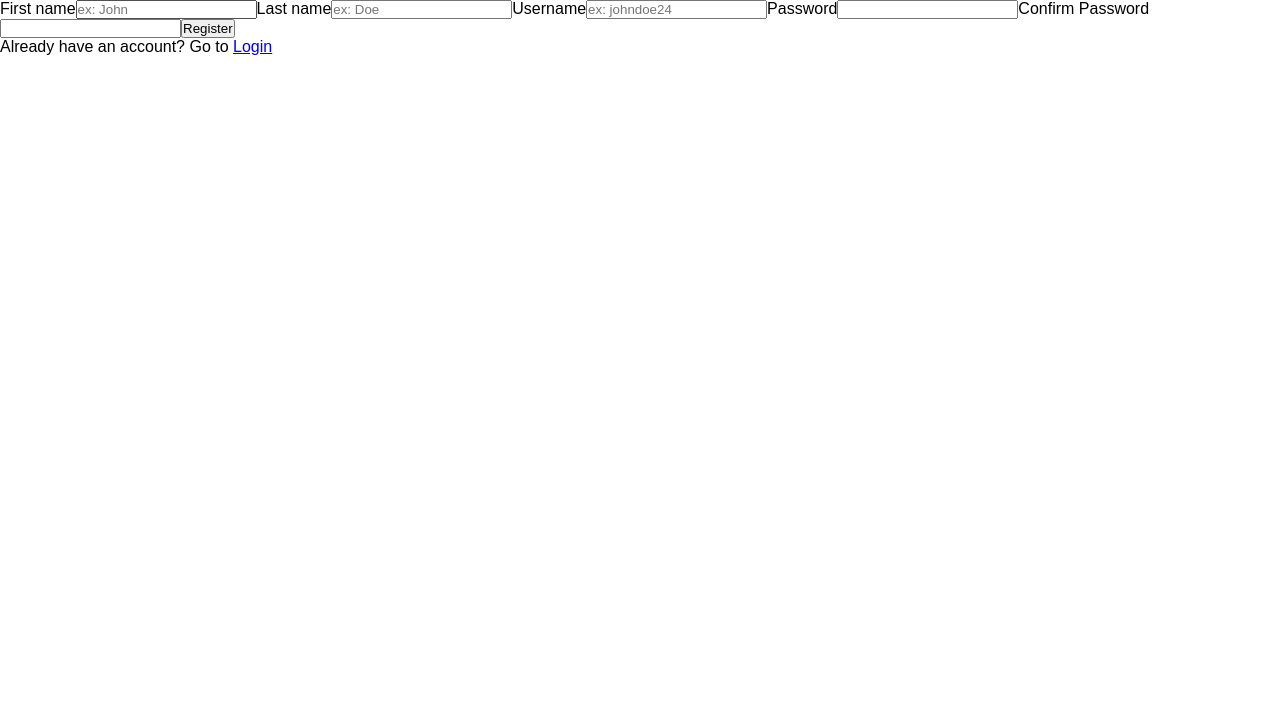
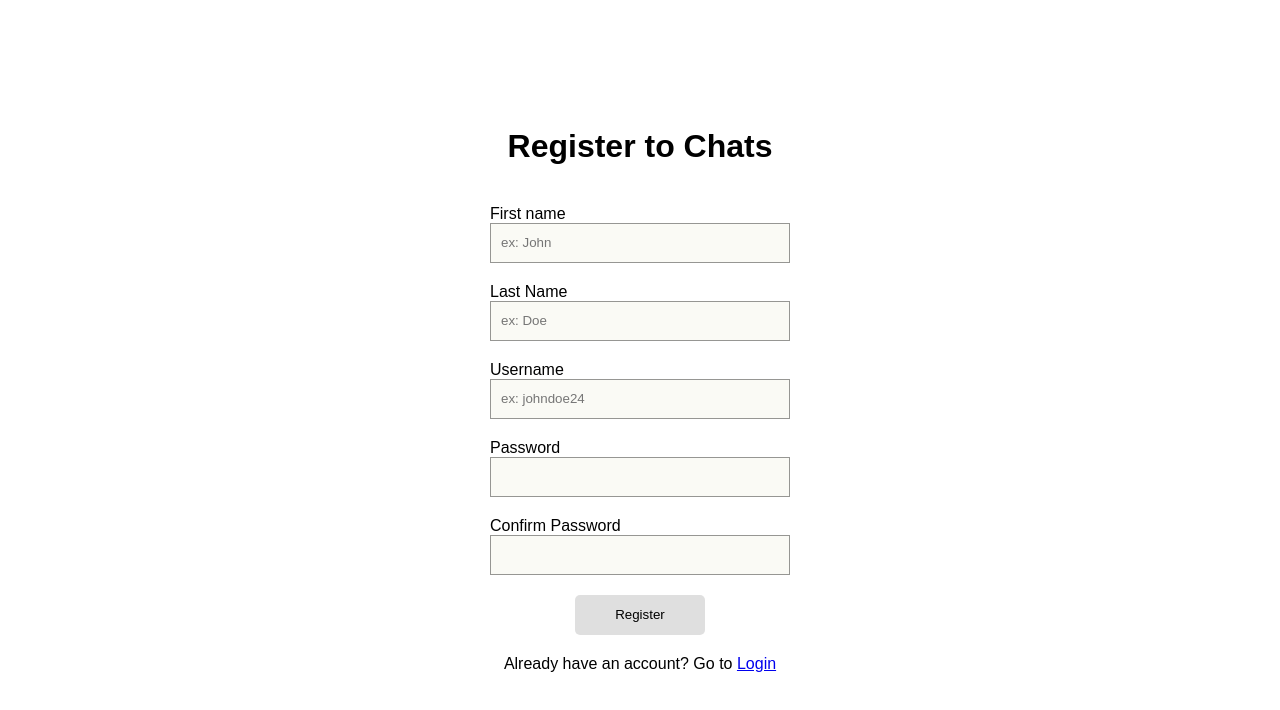
Before and after one commit to diwasrimal/conversations, a React (Vite) app in the folder frontend/: page /register in a window 1280 px wide. Shown: the top 710 px of the page. Built offline with nearby package versions, Linux system fonts and the light colour scheme.

Commit message:
Implement login and register pages

```diff
--- /dev/null
+++ b/frontend/src/components/Button.jsx
@@ -0,0 +1,19 @@
+import "../styles/Button.css";
+
+export default function Button({ children, clickHandler, style, ...rest }) {
+    // Set in ../styles/Button.css
+    const vars = {
+        "--width": style?.width || "130px",
+        "--height": style?.height || "40px",
+    };
+    return (
+        <button
+            className="button"
+            style={vars}
+            onClick={clickHandler}
+            {...rest}
+        >
+            {children}
+        </button>
+    );
+}
--- /dev/null
+++ b/frontend/src/components/InputFields.jsx
@@ -0,0 +1,18 @@
+import { forwardRef } from "react";
+import "../styles/InputFields.css";
+
+const LabeledInputField = forwardRef(({ label, ...inputProps }, ref) => {
+    const id = `${label.replace(" ", "-")}-id`;
+    return (
+        <div className="labeled-input-field-container">
+            <label htmlFor={id}>{label}</label>
+            <InputField id={id} ref={ref} {...inputProps} />
+        </div>
+    );
+});
+
+const InputField = forwardRef((inputProps, ref) => {
+    return <input className="input" ref={ref} {...inputProps} />;
+});
+
+export { InputField, LabeledInputField };
--- a/frontend/src/index.css
+++ b/frontend/src/index.css
@@ -14,9 +14,10 @@ body,
 
 :root {
     --navbar-width: 50px;
-    --vertical-seperator-color: rgba(0, 0, 0, 0.4);
-    --grey: rgba(0, 0, 0, 0.1);
+    --brown: rgba(0, 0, 0, 0.4);
+    --grey: rgba(0, 0, 0, 0.125);
     --light-grey: rgba(0, 0, 0, 0.05);
+    --dark-grey: rgba(0, 0, 0, 0.175);
     --yellowish-white: #fafaf5;
     --milky-white: #f9f9f9;
 }
--- a/frontend/src/pages/Login.jsx
+++ b/frontend/src/pages/Login.jsx
@@ -1,6 +1,9 @@
 import { useState, useRef, useEffect } from "react";
 import API_URL from "../api/url";
 import { Navigate } from "react-router-dom";
+import "../styles/Login.css";
+import { LabeledInputField } from "../components/InputFields";
+import Button from "../components/Button";
 
 export default function Login() {
     const usernameRef = useRef();
@@ -37,26 +40,26 @@ export default function Login() {
     if (loggedIn) return <Navigate to="/" />;
 
     return (
-        <div>
+        <div className="login-form-container">
+            <h1>Login to Chats</h1>
             {errMsg && <p className="red-text">{errMsg}</p>}
-            <form onSubmit={handleLogin}>
-                <label htmlFor="username">Username</label>
-                <input
-                    id="username"
+            <form onSubmit={handleLogin} className="login-form">
+                <LabeledInputField
+                    label="Username"
+                    ref={usernameRef}
                     type="text"
+                    placeholder="Enter your username"
                     autoComplete="off"
-                    placeholder="Enter your username"
-                    ref={usernameRef}
+                    required
                 />
-                <label htmlFor="password">Password</label>
-                <input
+                <LabeledInputField
+                    label="Password"
                     type="password"
-                    id="password"
                     autoComplete="off"
                     placeholder="Enter your password"
                     ref={passwordRef}
                 />
-                <button>Login</button>
+                <Button>Login</Button>
             </form>
             <p>
                 Don't have an account? Go to <a href="/register">Register</a>
--- a/frontend/src/pages/Register.jsx
+++ b/frontend/src/pages/Register.jsx
@@ -1,6 +1,9 @@
 import { useRef, useState } from "react";
 import API_URL from "../api/url";
 import { Navigate } from "react-router-dom";
+import "../styles/Register.css";
+import Button from "../components/Button";
+import { InputField, LabeledInputField } from "../components/InputFields";
 
 export default function Register() {
     const fnameRef = useRef();
@@ -50,20 +53,20 @@ export default function Register() {
     if (registered) return <Navigate to="/login" />;
 
     return (
-        <div>
+        <div className="register-form-container">
+            <h1>Register to Chats</h1>
             {errMsg && <p className="red-text">{errMsg}</p>}
-            <form onSubmit={handleRegistration}>
-                <label htmlFor="fname">First name</label>
-                <input
+            <form onSubmit={handleRegistration} className="register-form">
+                <LabeledInputField
+                    label="First name"
+                    ref={fnameRef}
                     type="text"
-                    id="fname"
                     placeholder="ex: John"
                     autoComplete="off"
-                    ref={fnameRef}
                     required
                 />
-                <label htmlFor="lname">Last name</label>
-                <input
+                <LabeledInputField
+                    label="Last Name"
                     type="text"
                     id="lname"
                     autoComplete="off"
@@ -71,8 +74,8 @@ export default function Register() {
                     ref={lnameRef}
                     required
                 />
-                <label htmlFor="username">Username</label>
-                <input
+                <LabeledInputField
+                    label="Username"
                     type="text"
                     id="username"
                     autoComplete="off"
@@ -80,21 +83,21 @@ export default function Register() {
                     ref={usernameRef}
                     required
                 />
-                <label htmlFor="password">Password</label>
-                <input
+                <LabeledInputField
+                    label="Password"
                     type="password"
                     id="password"
                     ref={passwordRef}
                     required
                 />
-                <label htmlFor="confirm-password">Confirm Password</label>
-                <input
+                <LabeledInputField
+                    label="Confirm Password"
                     type="password"
                     id="confirm-password"
                     ref={confirmPasswordRef}
                     required
                 />
-                <button>Register</button>
+                <Button>Register</Button>
                 <p>
                     Already have an account? Go to <a href="/login">Login</a>
                 </p>
--- /dev/null
+++ b/frontend/src/styles/Button.css
@@ -0,0 +1,15 @@
+.button {
+    width: var(--width);
+    height: var(--height);
+    background-color: var(--grey);
+    border: none;
+    border-radius: 5px;
+}
+
+.button:hover {
+    cursor: pointer;
+}
+
+.button:active {
+    background-color: var(--dark-grey);
+}
--- a/frontend/src/styles/ConversationCard.css
+++ b/frontend/src/styles/ConversationCard.css
@@ -5,7 +5,6 @@
     display: flex;
     justify-content: start;
     align-items: center;
-    background-color: var(--milky-white);
     gap: 10px;
     padding: 10px;
     transition: background-color 0.1s;
--- a/frontend/src/styles/Home.css
+++ b/frontend/src/styles/Home.css
@@ -14,7 +14,7 @@
     flex-flow: column;
     gap: 20px;
     padding: 15px;
-    border-right: 2px solid var(--vertical-seperator-color);
+    border-right: 2px solid var(--brown);
 }
 
 .conversation-list ul {
--- /dev/null
+++ b/frontend/src/styles/InputFields.css
@@ -0,0 +1,13 @@
+.input {
+    width: 300px;
+    height: 40px;
+    outline: none;
+    background-color: var(--yellowish-white);
+    border: 1px solid var(--brown);
+    padding: 5px 10px;
+}
+
+.labeled-input-field-container {
+    display: flex;
+    flex-flow: column;
+}
--- /dev/null
+++ b/frontend/src/styles/Login.css
@@ -0,0 +1,16 @@
+div.login-form-container {
+    height: 100%;
+    display: flex;
+    align-items: center;
+    justify-content: center;
+    flex-flow: column;
+    gap: 40px;
+}
+
+form.login-form {
+    display: flex;
+    width: min(400px, 80%);
+    flex-flow: column;
+    align-items: center;
+    gap: 20px;
+}
--- a/frontend/src/styles/NavBar.css
+++ b/frontend/src/styles/NavBar.css
@@ -9,7 +9,7 @@ aside {
 
 nav {
     padding: 15px;
-    border-right: 2px solid var(--vertical-seperator-color);
+    border-right: 2px solid var(--brown);
     height: 100%;
 }
 
--- /dev/null
+++ b/frontend/src/styles/Register.css
@@ -0,0 +1,16 @@
+div.register-form-container {
+    height: 100%;
+    display: flex;
+    align-items: center;
+    justify-content: center;
+    flex-flow: column;
+    gap: 40px;
+}
+
+form.register-form {
+    display: flex;
+    width: min(400px, 80%);
+    flex-flow: column;
+    align-items: center;
+    gap: 20px;
+}
```
